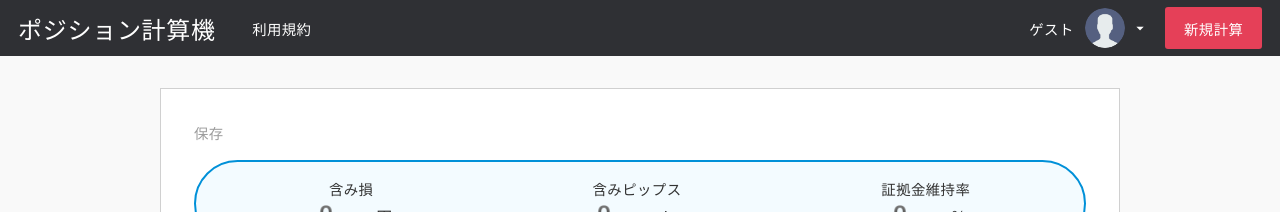
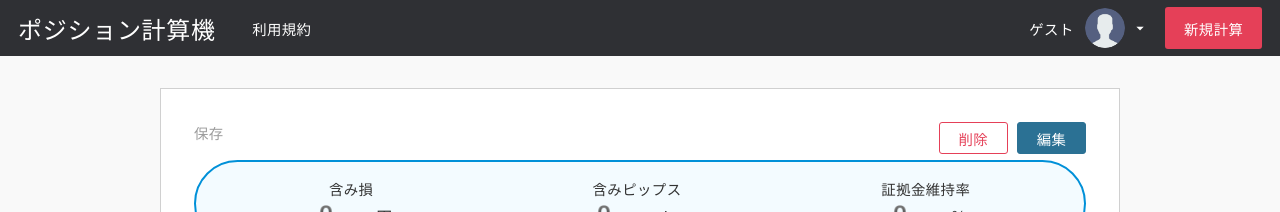
Before and after one commit to kotahashihama/fx-calculator-advanced, a Nuxt app: page /calculation/1 in a window 1280 px wide. Shown: the top 212 px of the page. Built offline with nearby package versions, Linux system fonts and the light colour scheme; no server answers.

Commit message:
計算結果の削除機能を追加

```diff
--- a/components/calculator/calculation-processor/CalculationProcessorButtons.vue
+++ b/components/calculator/calculation-processor/CalculationProcessorButtons.vue
@@ -31,7 +31,6 @@ export default {
 <style lang="scss" scoped>
 .calculation-processor-buttons {
   display: flex;
-  justify-content: space-between;
   align-items: center;
 }
 
@@ -39,7 +38,7 @@ export default {
   transition: all 0.3s;
   white-space: nowrap;
   margin-right: 9px;
-  pcreateing: 0 1.3em;
+  padding: 0 1.3em;
   border: solid 1px #2b7194;
   border-radius: 3px;
   height: 32px;
--- a/components/common/flash-message/FlashMessage.vue
+++ b/components/common/flash-message/FlashMessage.vue
@@ -19,12 +19,14 @@
 import FlashMessageRedirectTop from '@/components/common/flash-message/FlashMessageRedirectTop.vue'
 import FlashMessageLoggedIn from '@/components/common/flash-message/FlashMessageLoggedIn.vue'
 import FlashMessageLoggedOut from '@/components/common/flash-message/FlashMessageLoggedOut.vue'
+import FlashMessageDeleteCalculation from '@/components/common/flash-message/FlashMessageDeleteCalculation.vue'
 
 export default {
   components: {
     FlashMessageRedirectTop,
     FlashMessageLoggedIn,
-    FlashMessageLoggedOut
+    FlashMessageLoggedOut,
+    FlashMessageDeleteCalculation
   }
 }
 </script>
@@ -70,10 +72,16 @@ export default {
     border-color: rgba(136, 187, 226, 0.9); // #88bbe2
   }
 
+  &--success {
+    background: rgba(221, 255, 227, 0.9); // #ddffe3
+    color: #196f29;
+    border-color: rgba(132, 204, 145, 0.9); // #84cc91
+  }
+
   &--danger {
-    background: rgba(255, 230, 222, 0.9); // #ffe6de
+    background: rgba(255, 236, 230, 0.9); // #ffece6
     color: #bf4925;
-    border-color: rgba(230, 119, 85, 0.9); // #e67755
+    border-color: rgba(234, 121, 86, 0.9); // #ea7956
   }
 }
 </style>
--- /dev/null
+++ b/components/common/flash-message/FlashMessageDeleteCalculation.vue
@@ -0,0 +1,3 @@
+<template>
+  <p class="flash-message-delete-calculation">計算結果を削除しました。</p>
+</template>
--- a/pages/calculation/_id.vue
+++ b/pages/calculation/_id.vue
@@ -2,9 +2,19 @@
   <div class="calculation-id">
     <div class="container">
       <article class="box">
-        <div class="box-date">{{ createdAt }} 保存</div>
-        <h1 class="box-title">{{ $store.state.calculation.title }}</h1>
-        <CalculatedResult :calculation-data="$store.state.calculation" />
+        <div class="box-header">
+          <div class="box-header__texts">
+            <div class="date">{{ createdAt }} 保存</div>
+            <h1 class="title">{{ calculation.title }}</h1>
+          </div>
+          <div class="box-header__buttons">
+            <button class="button button--danger" @click="deleteCalculation()">
+              削除
+            </button>
+            <button class="button">編集</button>
+          </div>
+        </div>
+        <CalculatedResult :calculation-data="calculation" />
       </article>
     </div>
   </div>
@@ -41,6 +51,13 @@ export default {
   methods: {
     getCalculation() {
       this.$store.dispatch('getCalculation', this.$route.params.id)
+    },
+    deleteCalculation() {
+      this.$store.dispatch(
+        'deleteCalculationWithFlashMessage',
+        this.$route.params.id
+      )
+      this.$router.push('/calculation')
     },
     getCurrentPrices() {
       const self = this
@@ -101,13 +118,57 @@ export default {
   background: #fff;
   border: solid 1px #d0d0d0;
 
-  &-date {
-    font-size: 0.9rem;
-    color: #9c9c9c;
+  &-header {
+    display: flex;
+
+    &__texts {
+      width: 100%;
+    }
+
+    &__buttons {
+      display: flex;
+    }
+  }
+}
+
+.date {
+  font-size: 0.9rem;
+  color: #9c9c9c;
+}
+
+.title {
+  margin-bottom: 0.7em;
+}
+
+.button {
+  transition: all 0.3s;
+  white-space: nowrap;
+  margin-right: 9px;
+  padding: 0 1.3em;
+  border: solid 1px #2b7194;
+  border-radius: 3px;
+  height: 32px;
+  background: #2b7194;
+  color: #fff;
+  font-size: 0.9rem;
+
+  &:hover {
+    background: #215975;
   }
 
-  &-title {
-    margin-bottom: 0.7em;
+  &:last-of-type {
+    margin: 0;
+  }
+
+  &--danger {
+    border-color: #e54058;
+    background: #fff;
+    color: #e54058;
+
+    &:hover {
+      background: #e54058;
+      color: #fff;
+    }
   }
 }
 </style>
--- a/pages/calculation/index.vue
+++ b/pages/calculation/index.vue
@@ -6,7 +6,7 @@
 
         <ul class="calculations-list">
           <li
-            v-for="calculation in $store.state.calculations"
+            v-for="calculation in calculations"
             :key="calculation.id"
             class="calculations-list__item"
           >
@@ -64,10 +64,18 @@
 export default {
   middleware: 'authentication',
   computed: {
+    calculations() {
+      return this.$store.state.calculations
+    },
     date: () => timestamp => {
       const date = new Date(timestamp * 1000)
       return `${date.getFullYear()}年${date.getMonth() +
         1}月${date.getDate()}日`
+    }
+  },
+  watch: {
+    calculations() {
+      this.getCalculations()
     }
   },
   mounted() {
--- a/store/index.js
+++ b/store/index.js
@@ -486,6 +486,10 @@ export const mutations = {
         openPrice: openTrade.openPrice
       })
     })
+  },
+
+  deleteCalculation(state, index) {
+    state.calculations.splice(index, 1)
   }
 }
 
@@ -548,7 +552,7 @@ export const actions = {
     await dispatch('twitterLogin')
     commit('showFlashMessage', {
       currentFlashMessage: 'FlashMessageLoggedIn',
-      flashMessageType: 'info'
+      flashMessageType: 'success'
     })
     setTimeout(() => {
       commit('hideFlashMessage')
@@ -558,7 +562,7 @@ export const actions = {
     await dispatch('logout')
     commit('showFlashMessage', {
       currentFlashMessage: 'FlashMessageLoggedOut',
-      flashMessageType: 'info'
+      flashMessageType: 'success'
     })
     setTimeout(() => {
       commit('hideFlashMessage')
@@ -602,5 +606,30 @@ export const actions = {
         }),
         openTrades: state.openTrades
       })
+  },
+  deleteCalculation({ state, commit }, id) {
+    return new Promise(resolve => {
+      firestore
+        .collection('calculations')
+        .doc(id)
+        .delete()
+        .then(() => {
+          const index = state.calculations.findIndex(
+            calculation => calculation.id === id
+          )
+          commit('deleteCalculation', index)
+          resolve()
+        })
+    })
+  },
+  async deleteCalculationWithFlashMessage({ dispatch, commit }, id) {
+    await dispatch('deleteCalculation', id)
+    commit('showFlashMessage', {
+      currentFlashMessage: 'FlashMessageDeleteCalculation',
+      flashMessageType: 'success'
+    })
+    setTimeout(() => {
+      commit('hideFlashMessage')
+    }, 3000)
   }
 }
```
